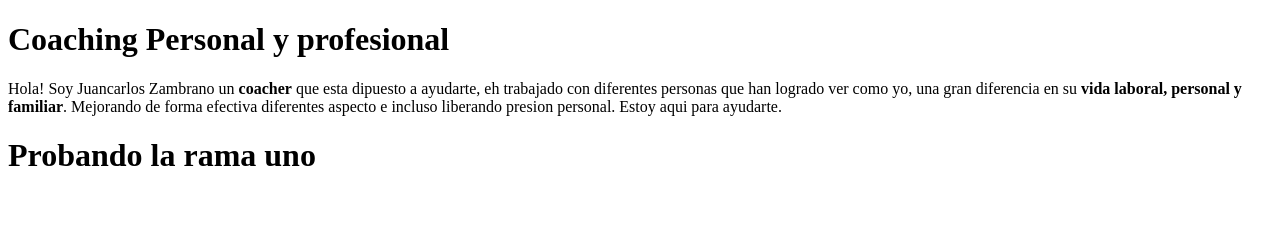
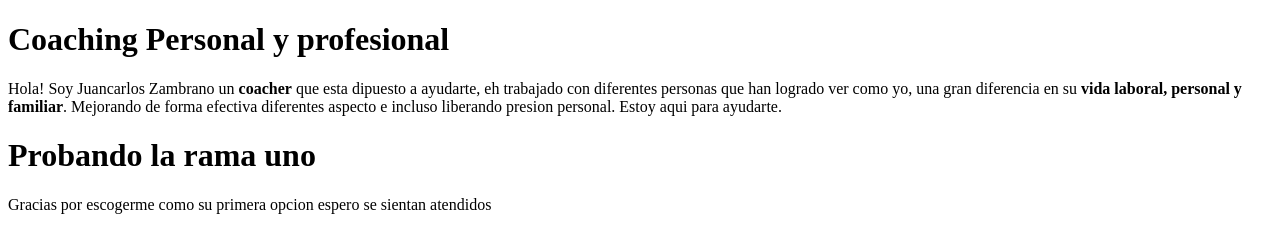
Before and after one commit to andrew921as/WebCoaching, a plain HTML site: page index.html in a window 1280 px wide. Drawn offline with Linux system fonts and the light colour scheme.

Commit message:
Se agrego otro parrafo sin div

```diff
--- a/index.html
+++ b/index.html
@@ -20,7 +20,9 @@
             liberando presion personal. Estoy aqui para ayudarte. </p>
 
             <h1>Probando la rama uno</h1>
-
+        <p>Gracias por escogerme como su primera opcion
+            espero se sientan atendidos
+        </p>
 
 
     </body>
```
